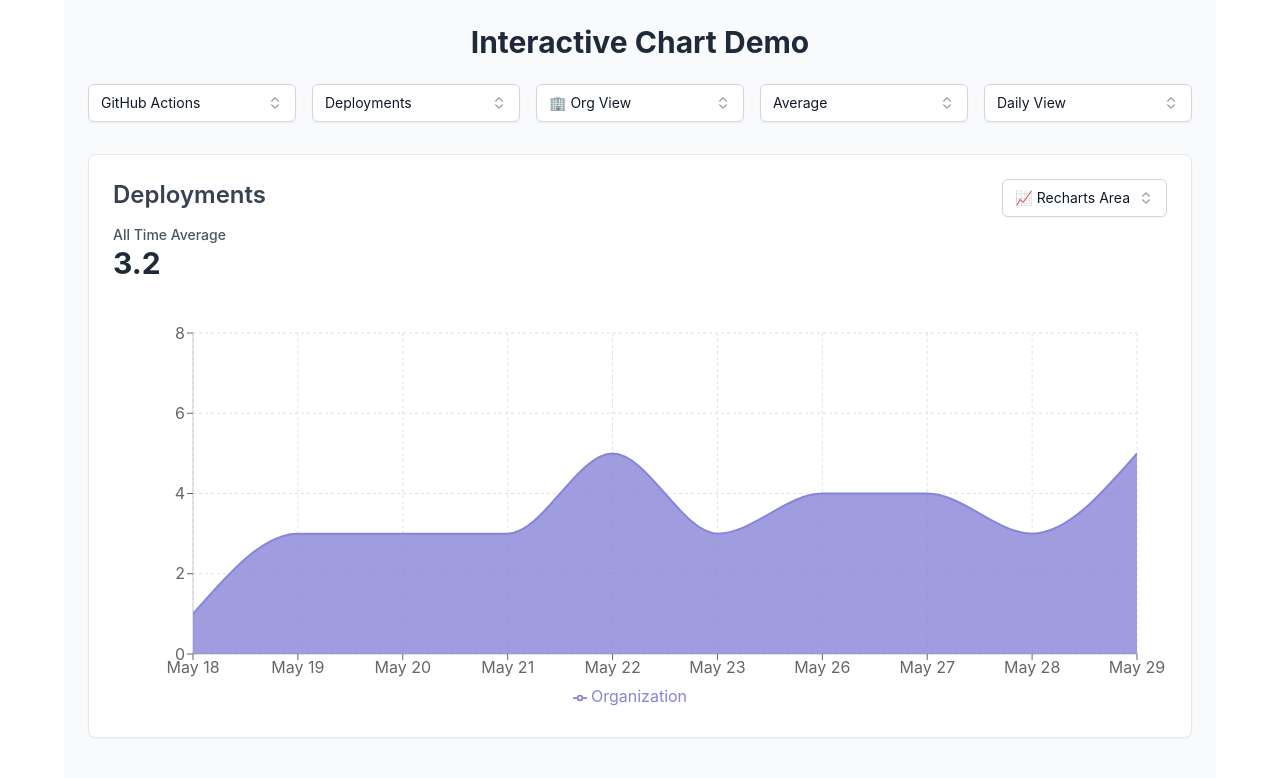
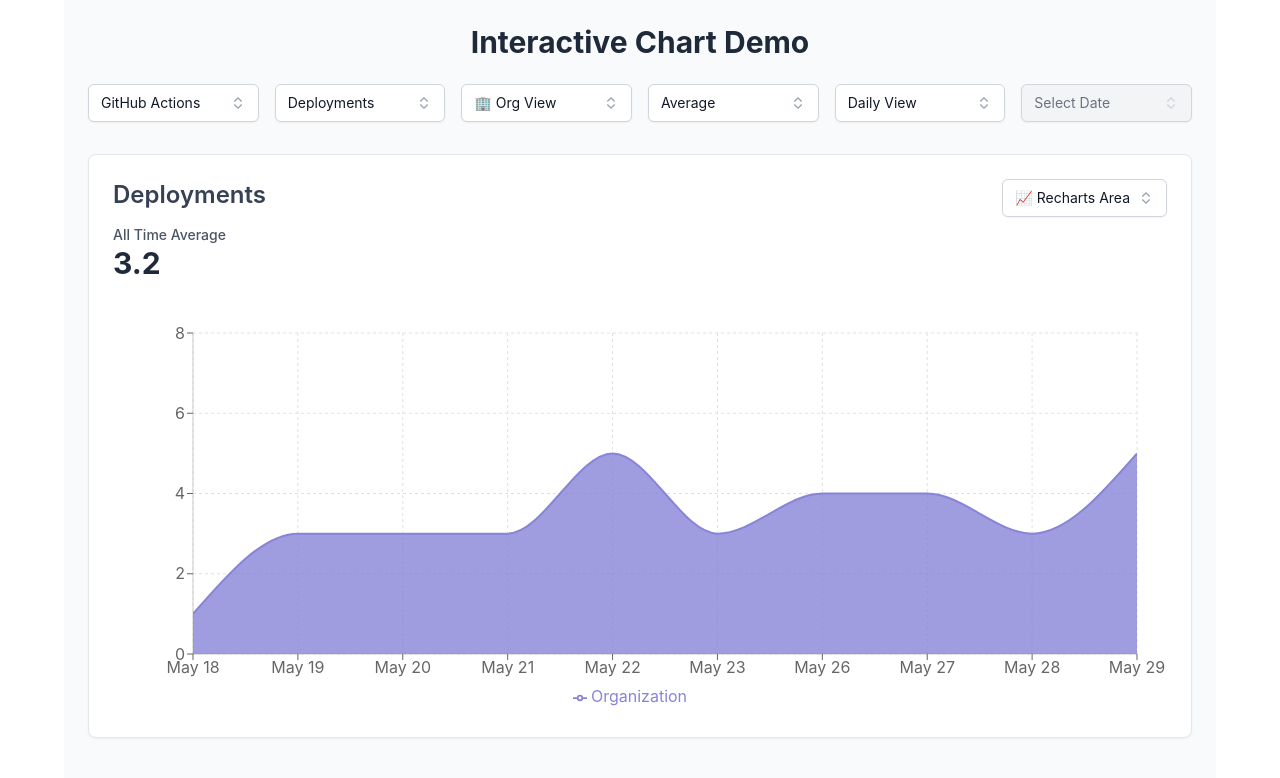
Before and after one commit to jonbrick/recharts-demo, a Next.js app: page / in a window 1280 px wide. Shown: the top 778 px of the page. Built offline with nearby package versions, Linux system fonts and the light colour scheme.

Commit message:
Add disabled datepicker

```diff
--- a/src/app/page.tsx
+++ b/src/app/page.tsx
@@ -25,6 +25,7 @@ export default function HomePage() {
   const [selectedMetric, setSelectedMetric] = useState("deployments");
   const [operator, setOperator] = useState("average");
   const [groupBy, setGroupBy] = useState("org");
+  const [selectedDate, setSelectedDate] = useState("");
 
   // Available data tables
   const dataTables = {
@@ -107,6 +108,8 @@ export default function HomePage() {
         onGranularityChange={setGranularity}
         groupBy={groupBy}
         onGroupByChange={handleGroupByChange}
+        date={selectedDate}
+        onDateChange={setSelectedDate}
       />
 
       <Card className="flex flex-col gap-2">
--- a/src/components/ChartControls.jsx
+++ b/src/components/ChartControls.jsx
@@ -119,6 +119,19 @@ export function ChartTypeSelector({ chartType, onChartTypeChange }) {
   );
 }
 
+export function DatePickerSelector({ date, onDateChange }) {
+  return (
+    <Select value={date} onValueChange={onDateChange} disabled>
+      <SelectTrigger>
+        <SelectValue placeholder="Select Date" />
+      </SelectTrigger>
+      <SelectContent>
+        <SelectItem value="placeholder">Select Date</SelectItem>
+      </SelectContent>
+    </Select>
+  );
+}
+
 export function ControlsContainer({
   selectedTable,
   onTableChange,
@@ -130,6 +143,8 @@ export function ControlsContainer({
   onGranularityChange,
   groupBy,
   onGroupByChange,
+  date,
+  onDateChange,
   title = "Interactive Chart Demo",
 }) {
   return (
@@ -159,6 +174,7 @@ export function ControlsContainer({
           granularity={granularity}
           onGranularityChange={onGranularityChange}
         />
+        <DatePickerSelector date={date} onDateChange={onDateChange} />
       </div>
     </div>
   );
```
